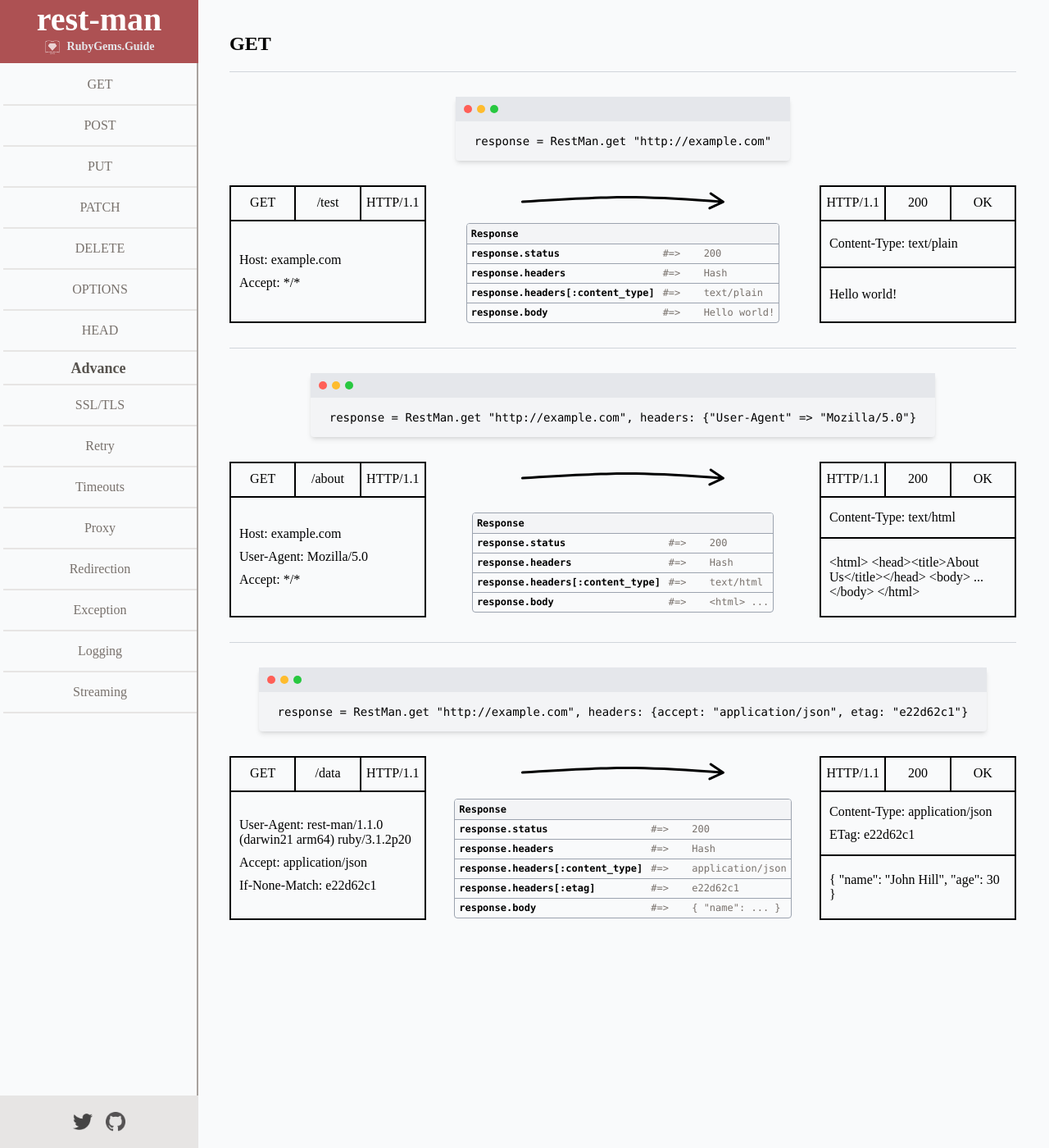
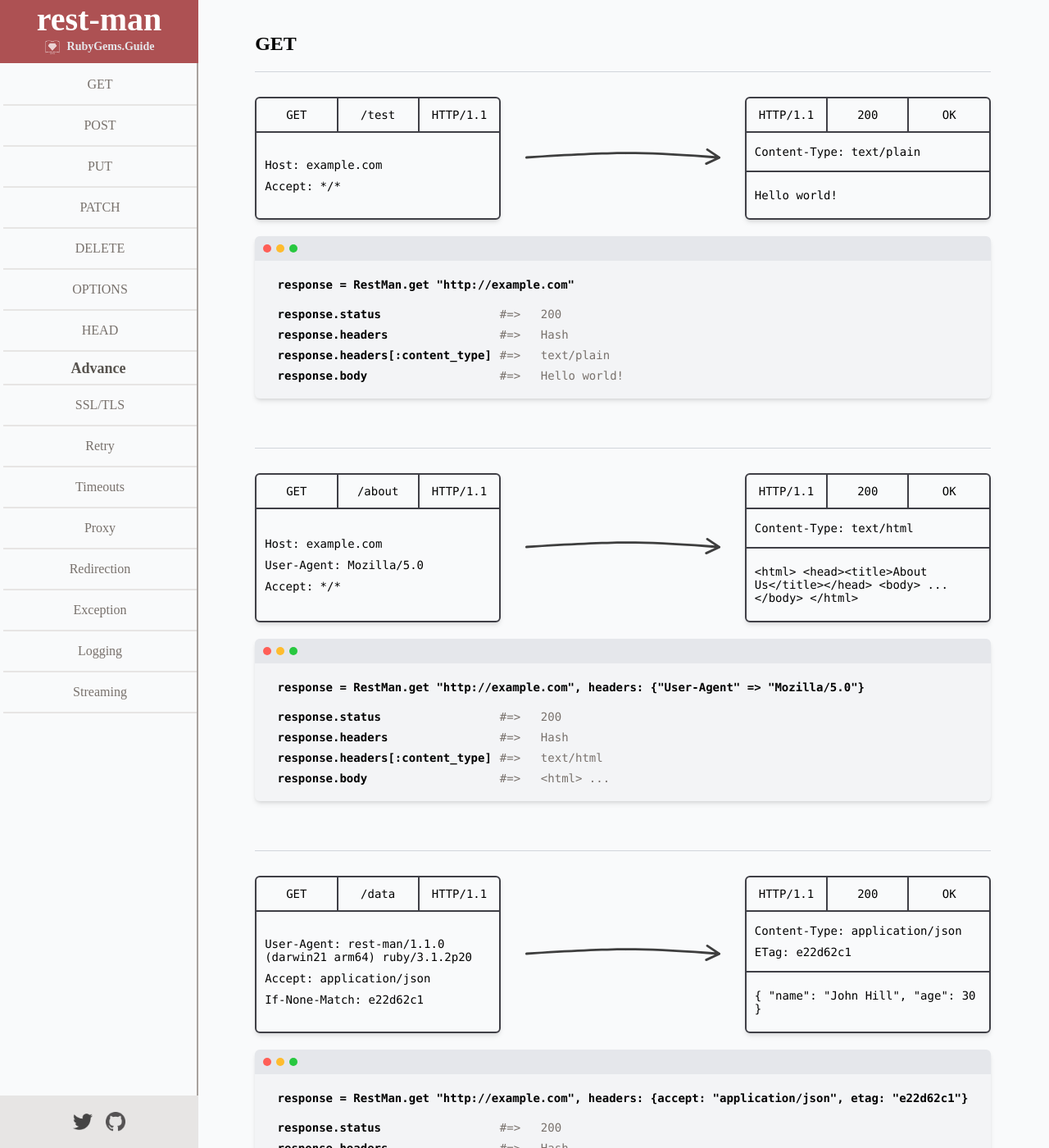
Before and after one commit to rubygemsguide/rubygemsguide, a Jekyll site: the page built from _posts/rest-man/request/get.md, in a window 1280 px wide and 1400 px high. Shown: the whole window at 82% size. Built offline with Jekyll 4.4.1, drawn with Linux system fonts in a browser that asks for light colours.

Commit message:
Use a new UI structure for rest-man request examples

```diff
--- a/_includes/rest-man/request-example.html
+++ b/_includes/rest-man/request-example.html
@@ -14,28 +14,8 @@
     </div>
   </div>
 
-  <div class="request-code">
-    <div class="terminal-bar">
-      <div class="close-icon"></div>
-      <div class="minimize-icon"></div>
-      <div class="fullscreen-icon"></div>
-    </div>
-    <div class="terminal-body">
-      {{ code.request_code }}
-    </div>
-  </div>
-
   <div class="request-arrow">
     {% include rest-man/arrow-right.html %}
-  </div>
-
-  <div class="response-code">
-    <div class="response-code-title">Response</div>
-    {% for response_code in code.response_codes %}
-      <div class="code-call">{{ response_code.code_call | newline_to_br }}</div>
-      <div class="code-output-indicator">#=></div>
-      <div class="code-output">{{ response_code.code_output | escape }}</div>
-    {% endfor %}
   </div>
 
   <div class="response-box">
@@ -49,4 +29,24 @@
     </div>
     <div class="http-body">{{ response.http_body | escape }}</div>
   </div>
+
+  <div class="terminal">
+    <div class="terminal-bar">
+      <div class="close-icon"></div>
+      <div class="minimize-icon"></div>
+      <div class="fullscreen-icon"></div>
+    </div>
+    <div class="terminal-body">
+      <div class="request-code">
+        {{ code.request_code }}
+      </div>
+      <div class="response-code">
+        {% for response_code in code.response_codes %}
+          <div class="code-call">{{ response_code.code_call | newline_to_br }}</div>
+          <div class="code-output-indicator">#=></div>
+          <div class="code-output">{{ response_code.code_output | escape }}</div>
+        {% endfor %}
+      </div>
+    </div>
+  </div>
 </div>
--- a/_posts/rest-man/request/get.md
+++ b/_posts/rest-man/request/get.md
@@ -6,8 +6,10 @@
 permalink: /rest-man/request/get
 ---
 
-<h2 class="title">GET</h2>
+<div class="post">
+  <h2 class="title">GET</h2>
 
-{% for example in site.data.rest_man.examples.get %}
-  {% include rest-man/request-example.html example=example %}
-{% endfor %}
+  {% for example in site.data.rest_man.examples.get %}
+    {% include rest-man/request-example.html example=example %}
+  {% endfor %}
+</div>
--- a/_sass/rest-man/post/code-example.scss
+++ b/_sass/rest-man/post/code-example.scss
@@ -1,13 +1,18 @@
 .example-section {
+  --box-border-color: #{$zinc-700};
   width: 100%;
   display: grid;
-  grid-template-columns: repeat(4, 1fr);
+  grid-template-columns: 1fr;
   border-top: 1px solid $gray-300;
   padding: 20px 0;
+  font-family: $font-mono;
 }
 @media (min-width: $xs) {
   .example-section {
+    grid-template-columns: clamp(260px, 40%, 300px) auto clamp(260px, 40%, 300px);
     padding: 30px 0;
+    max-width: $md;
+    margin: auto;
   }
 }
 
@@ -18,46 +23,59 @@
 */
 .request-box {
   order: 1;
-  grid-column: 1 / span 4;
-  border: 2px solid black;
+  grid-column: 1;
+  border: 2px solid var(--box-border-color);
   display: grid;
   grid-template-columns: repeat(3, 1fr);
   grid-template-rows: 40px auto;
   gap: 2px;
+  box-shadow: $shadow-md;
+  border-radius: 6px;
+  overflow: hidden;
+  font-size: $text-sm;
 }
 @media (min-width: $xs) {
   .request-box {
-    order: 2;
     grid-column: 1;
-    grid-row: 2 / span 2;
-    max-width: 260px;
+    grid-row: 1;
+    min-width: 260px;
+    max-width: 300px;
   }
 }
 
 .http-method {
-  border: 2px solid black;
+  border: 2px solid var(--box-border-color);
   margin: -2px;
   text-align: center;
   padding: 10px 0;
+  display: flex;
+  align-items: center;
+  justify-content: center;
 }
 
 .request-target {
-  border: 2px solid black;
+  border: 2px solid var(--box-border-color);
   margin: -2px;
   text-align: center;
   padding: 10px 0;
+  display: flex;
+  align-items: center;
+  justify-content: center;
 }
 
 .http-version {
-  border: 2px solid black;
+  border: 2px solid var(--box-border-color);
   margin: -2px;
   text-align: center;
   padding: 10px 0;
+  display: flex;
+  align-items: center;
+  justify-content: center;
 }
 
 .http-headers {
   grid-column: 1 / span 3;
-  border: 2px solid black;
+  border: 2px solid var(--box-border-color);
   margin: -2px;
   padding: 10px;
   display: flex;
@@ -73,47 +91,83 @@
 
 /*
 #####
+# Arrow
+#####
+*/
+
+.request-arrow {
+  display: none;
+}
+@media (min-width: $xs) {
+  .request-arrow {
+    display: flex;
+    align-items: center;
+    justify-content: center;
+    width: 100%;
+    margin-top: 8px;
+    margin-bottom: 12px;
+    opacity: 0.75;
+  }
+}
+.request-arrow > svg {
+  width: 80%;
+}
+
+/*
+#####
 # Response
 #####
 */
 
 .response-box {
   order: 2;
-  grid-column: 1 / span 4;
+  grid-column: 1;
+  grid-row: 2;
   margin-top: 20px;
-  border: 2px solid black;
+  border: 2px solid var(--box-border-color);
   display: grid;
   grid-template-columns: repeat(3, 1fr);
   grid-template-rows: 40px auto;
   gap: 2px;
+  box-shadow: $shadow-md;
+  border-radius: 6px;
+  overflow: hidden;
+  font-size: $text-sm;
 }
 @media (min-width: $xs) {
   .response-box {
-    order: 4;
-    grid-column: 4;
-    grid-row: 2 / span 2;
-    max-width: 260px;
+    order: 3;
+    grid-column: 3;
+    grid-row: 1;
+    min-width: 260px;
+    max-width: 300px;
     margin-top: 0;
   }
 }
 
 .status-code {
-  border: 2px solid black;
+  border: 2px solid var(--box-border-color);
   margin: -2px;
   text-align: center;
   padding: 10px 0;
+  display: flex;
+  align-items: center;
+  justify-content: center;
 }
 
 .status-text {
-  border: 2px solid black;
+  border: 2px solid var(--box-border-color);
   margin: -2px;
   text-align: center;
   padding: 10px 0;
+  display: flex;
+  align-items: center;
+  justify-content: center;
 }
 
 .http-body {
   grid-column: 1 / span 3;
-  border: 2px solid black;
+  border: 2px solid var(--box-border-color);
   margin: -2px;
   text-align: left;
   padding: 20px 10px;
@@ -128,28 +182,30 @@
 # Code
 #####
 */
-.request-code {
+
+.terminal {
   font-family: $font-mono;
 
-  order: 2;
-  grid-column: 1 / span 4;
+  order: 3;
+  grid-column: 1;
+  grid-row: 3;
 
   margin-bottom: 10px;
   font-size: $text-sm;
 
-  margin-top: 10px;
+  margin-top: 20px;
 
   box-shadow: $shadow-md;
   background-color: $gray-100;
-  border-radius: 4px;
+  border-radius: 6px;
+  overflow: hidden;
   text-wrap: nowrap;
 }
 @media (min-width: $xs) {
-  .request-code {
-    order: 1;
-    grid-column: 1 / span 4;
-    margin: auto;
-    margin-top: 0;
+  .terminal {
+    order: 4;
+    grid-column: 1 / span 3;
+    margin-top: 20px;
     margin-bottom: 30px;
   }
 }
@@ -194,57 +250,21 @@
   }
 }
 
-.request-arrow {
-  display: none;
-  width: 100%;
-  margin-top: 8px;
-  margin-bottom: 12px;
-}
-@media (min-width: $xs) {
-  .request-arrow {
-    display: unset;
-    grid-column: 2 / span 2;
-    grid-row: 2;
-  }
-}
-.request-arrow > svg {
-  width: 100%;
+.request-code {
+  padding: 5px;
+  margin-bottom: 10px;
+  font-weight: 700;
 }
 
 .response-code {
-  font-family: $font-mono;
-  order: 4;
-  grid-column: 1 / span 4;
   margin-top: 10px;
   display: grid;
-  border: 1px solid $gray-400;
-  border-radius: 4px;
-  overflow: hidden;
-  grid-template-columns: auto 50px auto;
-  font-size: 12px;
-}
-@media (min-width: $xs) {
-  .response-code {
-    order: 5;
-    grid-column: 2 / span 2;
-    grid-row: 3;
-    margin: auto;
-  }
-}
-
-.response-code-title {
-  border: 1px solid $gray-400;
-  margin: -1px;
-  padding: 5px;
-  grid-column: 1 / space 3;
-  background-color: $gray-100;
-  font-weight: 700;
+  grid-template-columns: fit-content(75%) 50px auto;
 }
 
 .code-call {
   grid-column: 1;
   padding: 5px;
-  border-bottom: 1px solid $gray-400;
   margin-bottom: -1px;
   font-weight: 700;
 }
@@ -252,7 +272,6 @@
 .code-output-indicator {
   grid-column: 2;
   padding: 5px;
-  border-bottom: 1px solid $gray-400;
   margin-bottom: -1px;
   color: $stone-500;
 }
@@ -260,7 +279,6 @@
 .code-output {
   grid-column: 3;
   padding: 5px;
-  border-bottom: 1px solid $gray-400;
   margin-bottom: -1px;
   color: $stone-500;
 }
--- a/css/rest-man/post.scss
+++ b/css/rest-man/post.scss
@@ -30,6 +30,8 @@
   width: 100%;
   padding: 40px 20px;
   margin-top: 60px;
+  display: flex;
+  justify-content: center;
 }
 @media (min-width: $xs) {
   main {
@@ -45,4 +47,8 @@
   margin-top: 0;
 }
 
+.post {
+  max-width: $md;
+}
+
 @import "rest-man/post/code-example";
```
